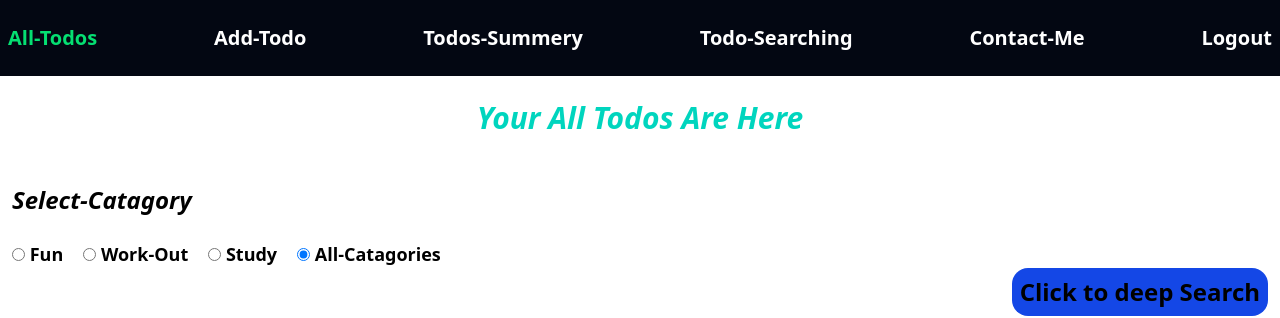
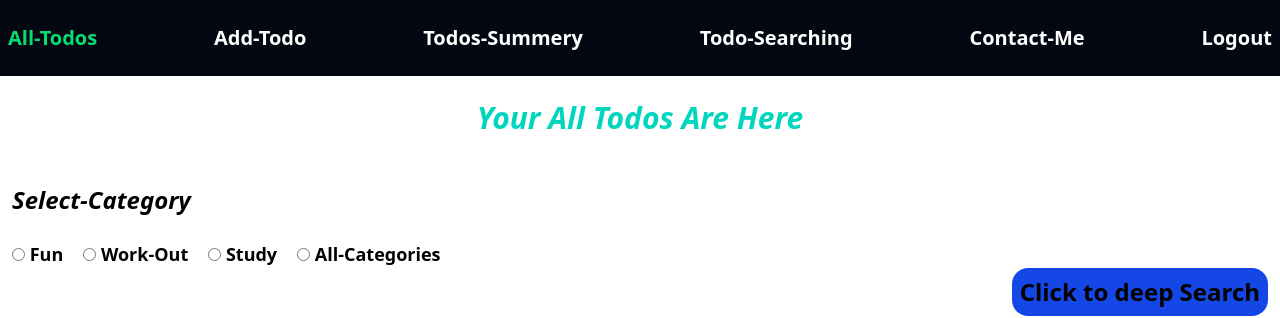
Before and after one commit to HassanAli137756/advanced-todo-management-system, a React (Vite) app: page / in a window 1280 px wide. Both pictures are taken after typing "Sample", "name@example.com", "Sample123" into the empty fields and a click on the button "LOGIN". Shown: the top 318 px of the page. Built offline with nearby package versions, Linux system fonts and the light colour scheme.

Commit message:
Update TodoList.tsx

```diff
--- a/src/components/TodosComponents/TodoList.tsx
+++ b/src/components/TodosComponents/TodoList.tsx
@@ -7,13 +7,13 @@ import Button from "../Button"
 import { useNavigate } from "react-router"
 import type { availableCatagories } from "../TodosComponents/SearchEngine"
 
-type possibleCatagories = catagory | 'All-Catagories'
+type possibleCatagories = catagory | 'All-Categories'
 
 
 function TodoList()
 {
     const [catagory, setCatagory] = useState<possibleCatagories>('All-Catagories')
-    const catagories = ['Fun', 'Work-Out', 'Study', 'All-Catagories']
+    const catagories = ['Fun', 'Work-Out', 'Study', 'All-Categories']
     const allTodos:TodoStructure[] = useSelector((state: any) => state.todoReducer.todos)
 
     const targetedTodos = allTodos.length > 0 ?
@@ -48,7 +48,7 @@ function TodoList()
         <div className="flex justify-start">
             <div>
             <div className="font-bold text-2xl italic ">
-                Select-Catagory
+                Select-Category
             </div>
             <br />
             <div className="flex justify-evenly gap-5">
```
